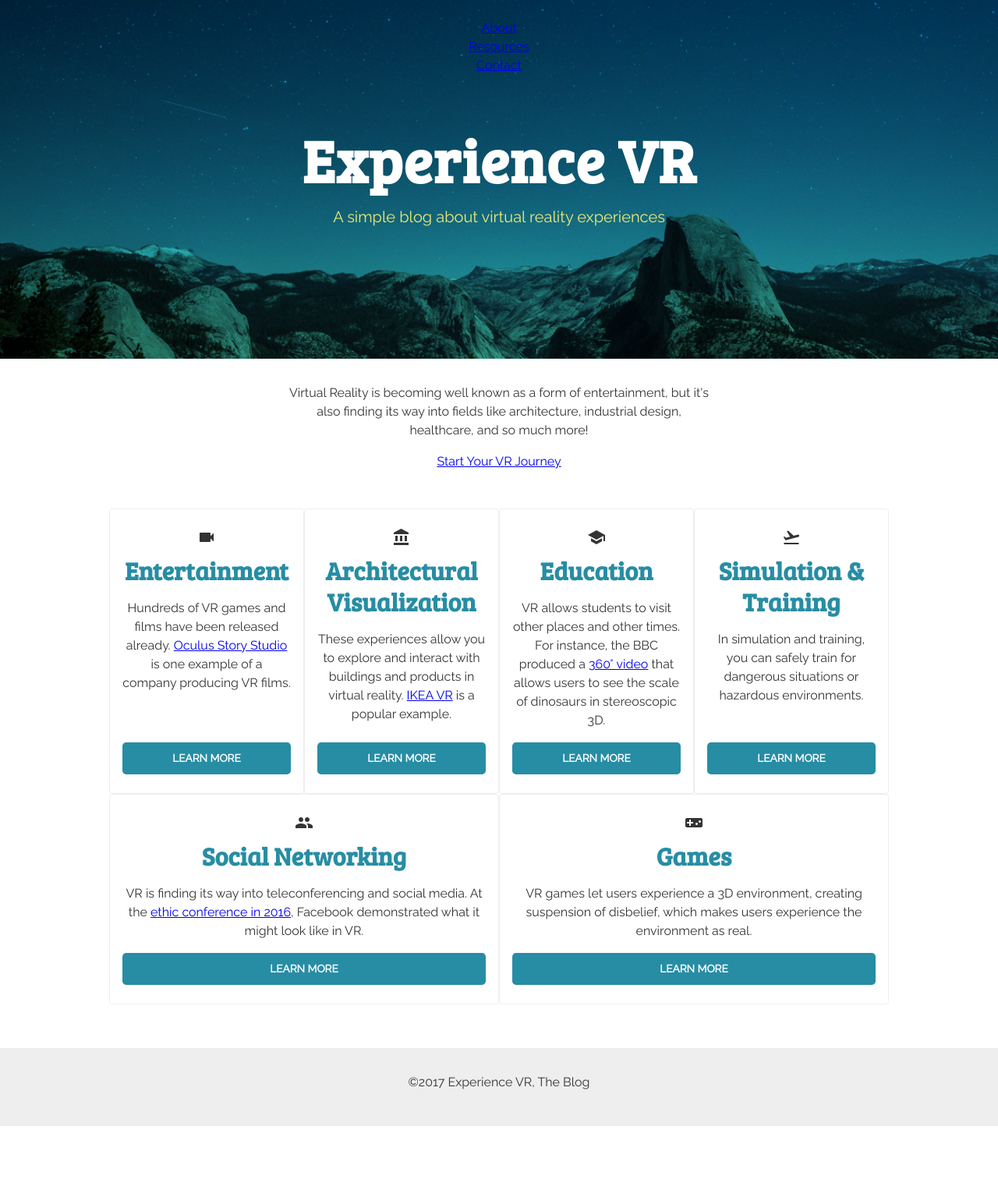
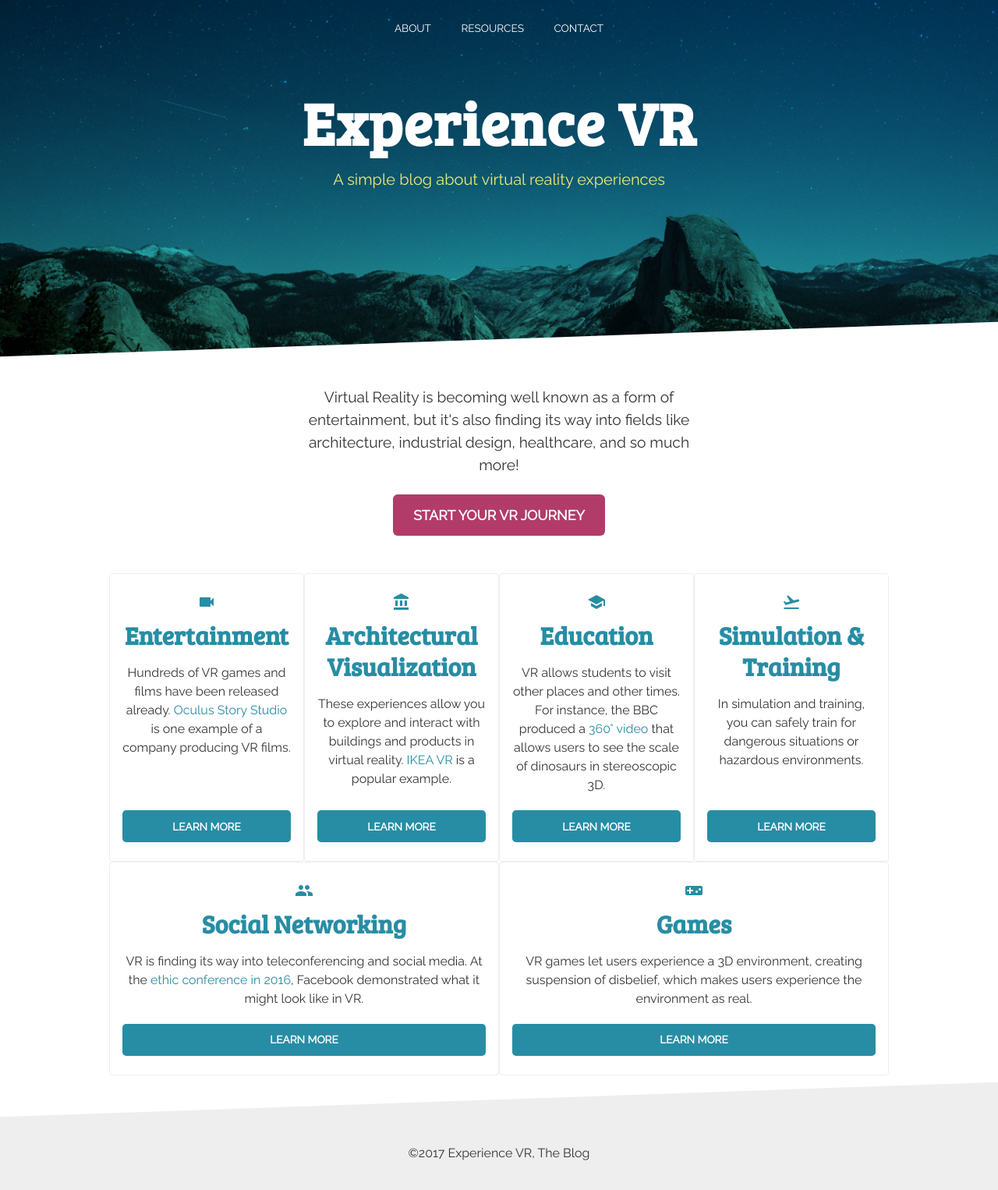
Before and after one commit to Doiverson/CodingPro, a website: page Practice_Sass/Sass_Practice3/index.html in a window 1280 px wide. Shown: the whole page at 78% size. Before the commit the page ends 1444 px from the top, so only its background shows below. Drawn offline with Linux system fonts and the light colour scheme.

Commit message:
scss practice added some property

```diff
--- a/Practice_Sass/Sass_Practice3/scss/style.scss
+++ b/Practice_Sass/Sass_Practice3/scss/style.scss
@@ -1,3 +1,4 @@
+// VARIABLES ------------------------------------ /
 
 $white: #fff;
 
@@ -9,15 +10,15 @@ $color-shade: #eee;
 $color-text: #343434;
 $color-bg: #3acec2;
 $color-bg-light: #009fe1;
+
 $font-stack-primary: 'Raleway', sans-serif;
 $font-stack-secondary: 'Bree Serif', serif;
 
-/* BASE ------------------------------------------------- */
+/* BASE ------------------------------------------- */
 
 * {
   box-sizing: border-box;
 }
-
 
 body {
   color: $color-text;
@@ -39,27 +40,50 @@ ul {
   margin: 0;
 }
 
-/* HEADER & FOOTER ----------------------------------------- */
+p {
+  margin-bottom: 1.25em;
+  .intro & {
+    font-size: 1.2em;
+  }
+}
+
+a {
+  color: $color-primary;
+  text-decoration: none;
+  &:hover {
+    color: $color-secondary;
+  }
+}
+
+/* HEADER & FOOTER -------------------------------- */
 
 header {
   height: 460px;
-  background: linear-gradient(#009fe1, #3acec2),
-              url('../img/bg.jpg') no-repeat;
+  background: linear-gradient($color-bg-light, $color-bg), url('../img/bg.jpg') no-repeat;
   background-blend-mode: multiply;
   background-size: cover;
-}
-
-header h1 {
+  position: relative;
+  h1 {
     color: $white;
     font-size: 4.8em;
     margin-bottom: 0;
     letter-spacing: 1px;
   }
-
-header p {
+  p {
     color: $color-accent;
     font-size: 1.25em;
     margin: 0;
+  }
+  &::after{
+    content: '';
+    display: block;
+    width: 100%;
+    height: 50px;
+    position: absolute;
+    transform: skewY(-2deg);
+    background-color: $white;
+    bottom: -25px;
+  }
 }
 
 footer {
@@ -67,9 +91,21 @@ footer {
   height: 100px;
   background-color: $color-shade;
   margin-top: 3.5em;
+  position: relative;
+  &::before {
+    content: '';
+    display: block;
+    width: 100%;
+    height: 50px;
+    position: absolute;
+    transform: skewY(-2deg);
+    background-color: $color-shade;
+    top: -25px;
+  }
 }
 
-/* CONTAINERS ---------------------------------------------- */
+
+/* CONTAINERS ------------------------------------- */
 
 .inner {
   padding: 0.5em 1em;
@@ -80,10 +116,30 @@ footer {
   padding: 1em 1em 3em;
 }
 
-/* COMPONENTS ----------------------------------------------- */
+/* COMPONENTS ------------------------------------- */
 
 .main-nav {
   margin-top: 1em;
+  li {
+    display: inline-block;
+    margin: 0 0.65em;
+  }
+  a {
+    color: $white;
+    font-size: 0.85em;
+    text-decoration: none;
+    text-transform: uppercase;
+    padding: 0.5em;
+  }
+}
+
+.img-featured {
+  width: 165px;
+  border: 4px solid $white;
+  border-radius: 50%;
+  margin-top: 75px;
+  position: relative;
+  z-index: 100;
 }
 
 .card {
@@ -91,16 +147,18 @@ footer {
   flex-direction: column;
   padding: 1.5em 1em;
   border: 1px solid $color-shade;
-  border-radius: .25em;
-}
-
-.card h1 {
-  color: $color-primary;
+  border-radius: 0.25em;
+  h1 {
     margin: 0.35em 0 0;
     line-height: 1.25;
   }
+  .icon,
+  h1 {
+    color: $color-primary;
+  }
+}
 
-.btn-info {
+.btn {
   color: $white;
   display: inline-block;
   font-size: 0.85em;
@@ -109,12 +167,19 @@ footer {
   text-transform: uppercase;
   padding: 0.75em 1.5em;
   border-radius: 0.35em;
+  &-callout {
+    font-size: 1.1em;
+    background-color: $color-secondary;
+  }
+  &-info {
+    font-size: 0.85em;
     background-color: $color-primary;
     margin-top: auto;
   }
+}
 
 
-/* MEDIA QUERIES ------------------------------------------------- */
+/* MEDIA QUERIES ---------------------------------- */
 
 @media (max-width: 575px) {
   header {
```
Also changed, not shown: Practice_Sass/Sass_Practice3/css/style.css. Lines whose indentation alone changed are shown as unchanged.
